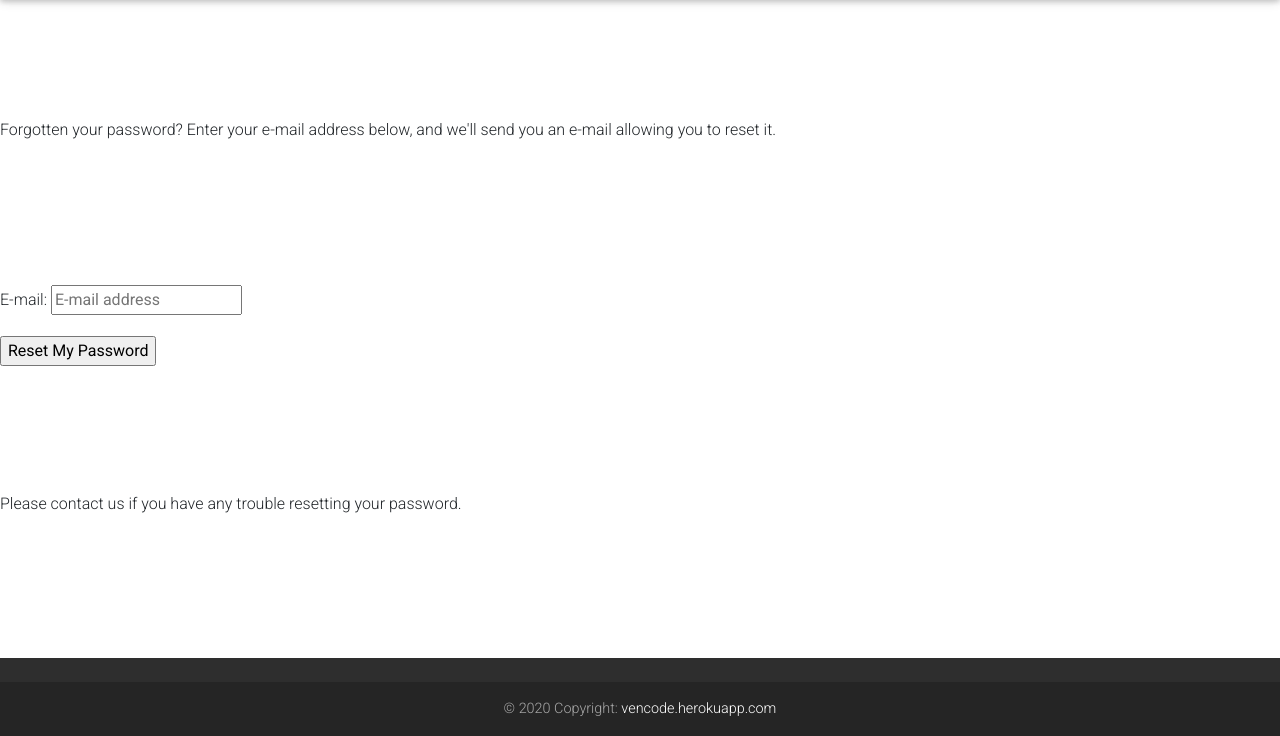
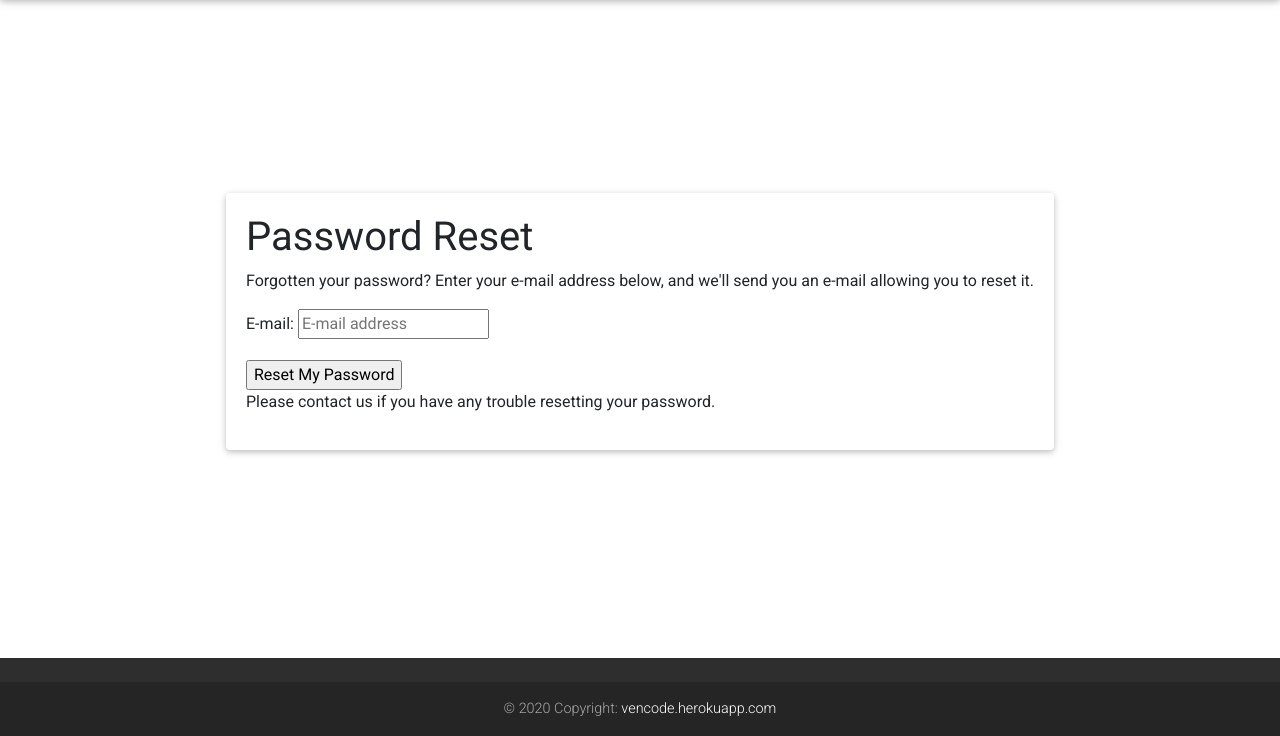
Before and after one commit to AndreMacedo88/VEnCode-Django, a Django app: page /accounts/password/reset/ in a window 1280 px wide. Shown: the part 64-800 px from the top of the page. Run offline with Django 3.2, Linux system fonts and the light colour scheme; some libraries are stand-ins or nearby versions.

Commit message:
Make changes to allauth templates

```diff
--- a/templates/account/base.html
+++ b/templates/account/base.html
@@ -1 +1,13 @@
 {% extends "base.html" %}
+
+{% block body %}
+    <br><br>
+<div class="container d-flex justify-content-center align-items-center">
+<div class="card">
+  <div class="card-body">
+    {% block content %}
+    {% endblock content %}
+  </div>
+</div>
+</div>
+{% endblock body %}
--- a/vencode/urls.py
+++ b/vencode/urls.py
@@ -3,6 +3,6 @@ from . import views
 
 urlpatterns = [
     path('', views.home, name="home"),
-    path('table/', views.promoter_data_all, name='promoters')
+    # path('table/', views.promoter_data_all, name='promoters')
     # path('users/', include('django.contrib.auth.urls')),  # remove this when using allauth
 ]
```
Also changed, not shown: users/templates/user_profile.html (+7 -1 lines).
